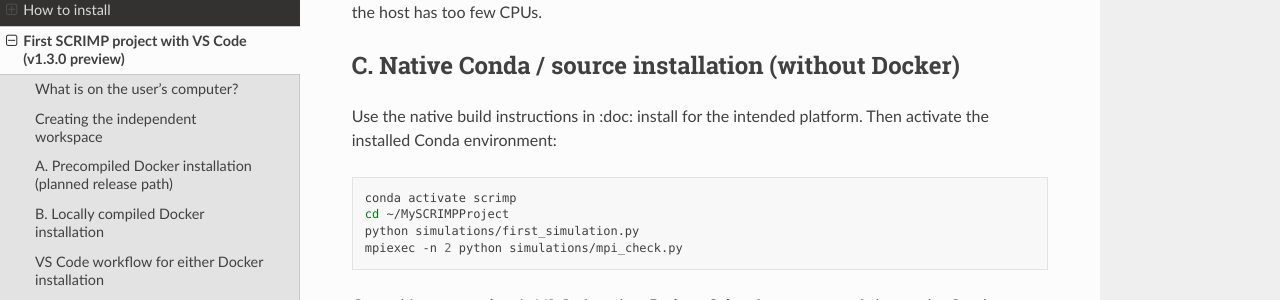
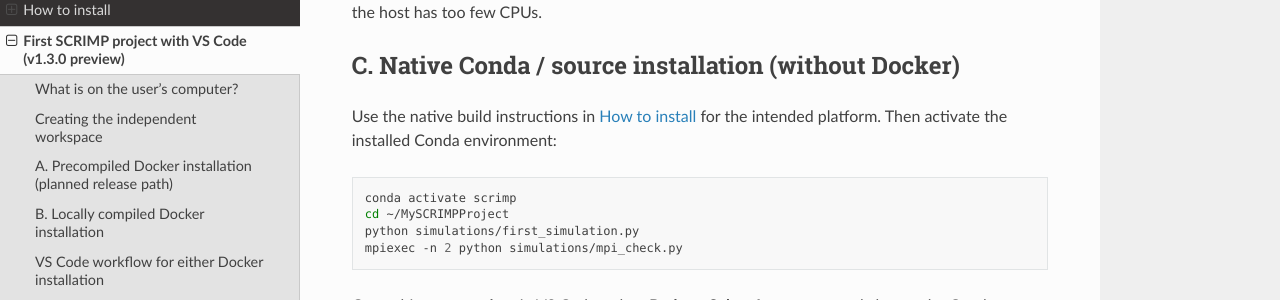
Before and after one commit to g-haine/scrimp, a Sphinx documentation site: the page built from docs/source/vscode.rst, in a window 1280 px wide and 900 px high, scrolled down 2602 px. Shown: the part 151-451 px from the top of the window. Built offline with Sphinx 7.4.7 and the Read the Docs theme 3.1.0, drawn with Linux system fonts in a browser that asks for light colours.

Commit message:
docs(sphinx): fix install cross-reference in VS Code guide

```diff
--- a/docs/source/vscode.rst
+++ b/docs/source/vscode.rst
@@ -143,7 +143,7 @@ few CPUs.
 C. Native Conda / source installation (without Docker)
 ------------------------------------------------------
 
-Use the native build instructions in :doc: install for the intended
+Use the native build instructions in :doc:`install` for the intended
 platform. Then activate the installed Conda environment:
 
 .. code-block:: bash
```
